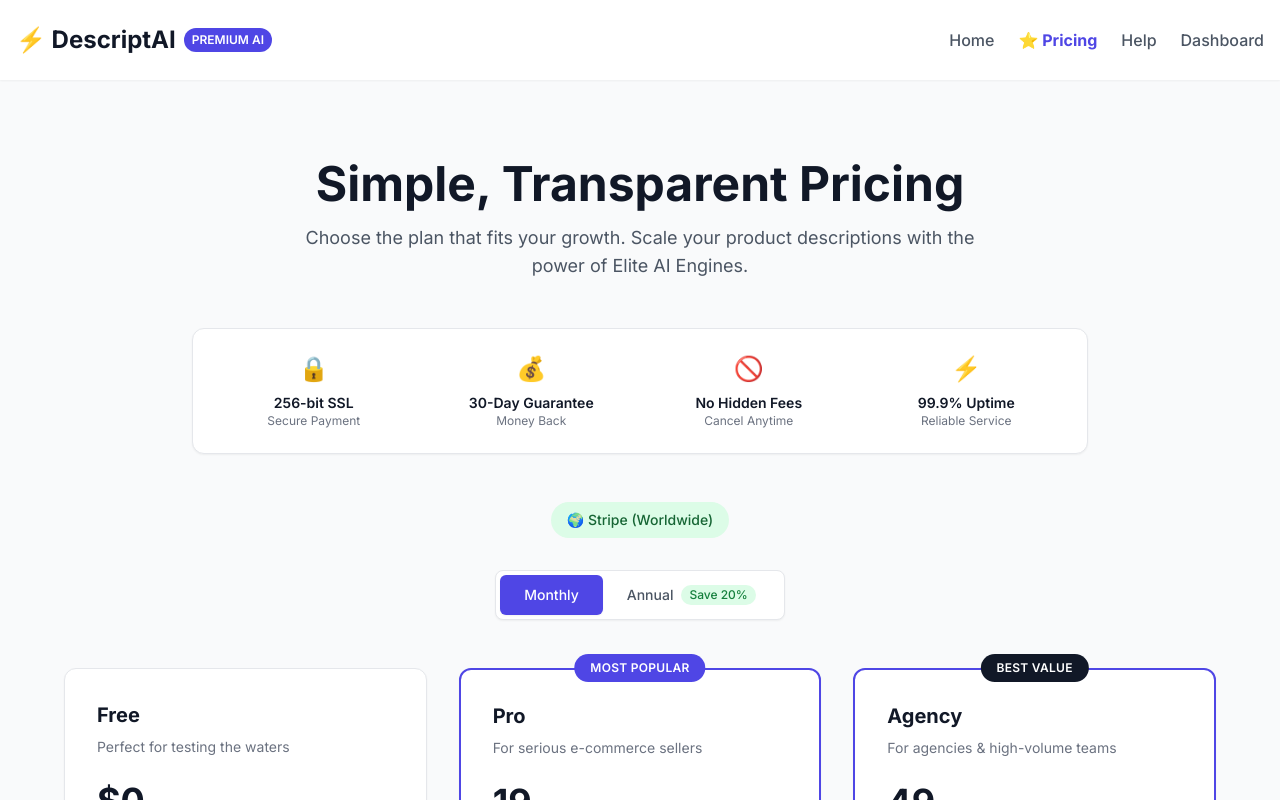
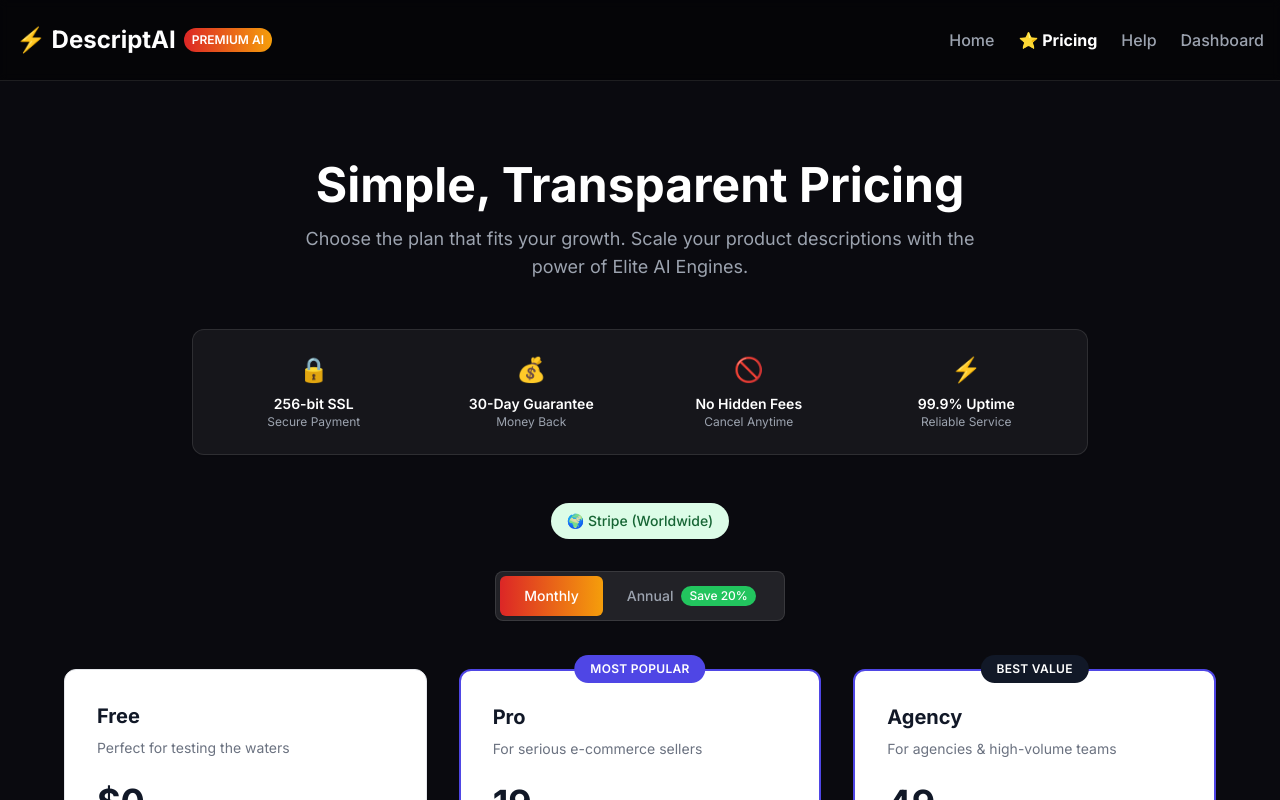
Before and after one commit to Veeresh-Math/DescriptAI, a Next.js app in the folder DescriptAI/: page /pricing in a window 1280 px wide. Shown: the top 800 px of the page. Built offline with nearby package versions, Linux system fonts and the light colour scheme; no server answers.

Commit message:
Update pricing page with dark theme matching main page

```diff
--- a/DescriptAI/app/pricing/page.tsx
+++ b/DescriptAI/app/pricing/page.tsx
@@ -216,29 +216,29 @@
     };
 
     return (
-        <div className="min-h-screen bg-gray-50">
+        <div className="min-h-screen bg-[#0a0a0f] text-white">
             {/* Header */}
-            <header className="container mx-auto px-4 py-6 bg-white shadow-sm sticky top-0 z-50">
+            <header className="container mx-auto px-4 py-6 bg-black/50 backdrop-blur-sm sticky top-0 z-50 border-b border-white/10">
                 <nav className="flex items-center justify-between">
                     <Link href="/" className="flex items-center space-x-2">
-                        <div className="text-2xl font-bold text-gray-900">
+                        <div className="text-2xl font-bold text-white">
                             ⚡ DescriptAI
                         </div>
-                        <span className="text-xs bg-indigo-600 text-white px-2 py-1 rounded-full font-semibold">
+                        <span className="text-xs bg-gradient-to-r from-red-600 to-amber-500 text-white px-2 py-1 rounded-full font-semibold">
                             PREMIUM AI
                         </span>
                     </Link>
                     <div className="hidden md:flex items-center space-x-6">
-                        <Link href="/" className="text-gray-600 hover:text-indigo-600 font-medium transition">
+                        <Link href="/" className="text-gray-400 hover:text-white font-medium transition">
                             Home
                         </Link>
-                        <Link href="/pricing" className="text-indigo-600 font-bold transition">
+                        <Link href="/pricing" className="text-white font-bold transition">
                             ⭐ Pricing
                         </Link>
-                        <Link href="/help" className="text-gray-600 hover:text-indigo-600 font-medium transition">
+                        <Link href="/help" className="text-gray-400 hover:text-white font-medium transition">
                             Help
                         </Link>
-                        <Link href="/generate" className="text-gray-600 hover:text-indigo-600 font-medium transition">
+                        <Link href="/generate" className="text-gray-400 hover:text-white font-medium transition">
                             Dashboard
                         </Link>
                     </div>
@@ -247,37 +247,37 @@
 
             <div className="container mx-auto px-4 py-20">
                 <div className="text-center mb-12">
-                    <h1 className="text-4xl md:text-5xl font-bold text-gray-900 mb-4">
+                    <h1 className="text-4xl md:text-5xl font-bold text-white mb-4">
                         Simple, Transparent Pricing
                     </h1>
-                    <p className="text-lg text-gray-600 max-w-2xl mx-auto">
+                    <p className="text-lg text-gray-400 max-w-2xl mx-auto">
                         Choose the plan that fits your growth. Scale your product descriptions with the power of Elite AI Engines.
                     </p>
                 </div>
 
                 {/* Trust Signals */}
                 <div className="max-w-4xl mx-auto mb-12">
-                    <div className="bg-white rounded-xl shadow-sm p-6 border border-gray-200">
+                    <div className="bg-white/5 rounded-xl shadow-sm p-6 border border-white/10">
                         <div className="grid grid-cols-2 md:grid-cols-4 gap-6 text-center">
                             <div className="flex flex-col items-center">
                                 <div className="text-2xl mb-2">🔒</div>
-                                <div className="text-sm font-semibold text-gray-900">256-bit SSL</div>
-                                <div className="text-xs text-gray-500">Secure Payment</div>
+                                <div className="text-sm font-semibold text-white">256-bit SSL</div>
+                                <div className="text-xs text-gray-400">Secure Payment</div>
                             </div>
                             <div className="flex flex-col items-center">
                                 <div className="text-2xl mb-2">💰</div>
-                                <div className="text-sm font-semibold text-gray-900">30-Day Guarantee</div>
-                                <div className="text-xs text-gray-500">Money Back</div>
+                                <div className="text-sm font-semibold text-white">30-Day Guarantee</div>
+                                <div className="text-xs text-gray-400">Money Back</div>
                             </div>
                             <div className="flex flex-col items-center">
                                 <div className="text-2xl mb-2">🚫</div>
-                                <div className="text-sm font-semibold text-gray-900">No Hidden Fees</div>
-                                <div className="text-xs text-gray-500">Cancel Anytime</div>
+                                <div className="text-sm font-semibold text-white">No Hidden Fees</div>
+                                <div className="text-xs text-gray-400">Cancel Anytime</div>
                             </div>
                             <div className="flex flex-col items-center">
                                 <div className="text-2xl mb-2">⚡</div>
-                                <div className="text-sm font-semibold text-gray-900">99.9% Uptime</div>
-                                <div className="text-xs text-gray-500">Reliable Service</div>
+                                <div className="text-sm font-semibold text-white">99.9% Uptime</div>
+                                <div className="text-xs text-gray-400">Reliable Service</div>
                             </div>
                         </div>
                     </div>
@@ -295,13 +295,13 @@
 
                 {/* Billing Toggle */}
                 <div className="flex justify-center mb-12">
-                    <div className="bg-white rounded-lg p-1 shadow-sm border border-gray-200 inline-flex items-center">
+                    <div className="bg-white/10 rounded-lg p-1 shadow-sm border border-white/10 inline-flex items-center">
                         <button
                             onClick={() => setIsAnnual(false)}
                             className={`px-6 py-2.5 rounded-md font-medium text-sm transition-all ${
                                 !isAnnual
-                                    ? "bg-indigo-600 text-white shadow-sm"
-                                    : "text-gray-600 hover:text-indigo-600"
+                                    ? "bg-gradient-to-r from-red-600 to-amber-500 text-white shadow-sm"
+                                    : "text-gray-400 hover:text-white"
                             }`}
                         >
                             Monthly
@@ -310,12 +310,12 @@
                             onClick={() => setIsAnnual(true)}
                             className={`px-6 py-2.5 rounded-md font-medium text-sm transition-all flex items-center gap-2 ${
                                 isAnnual
-                                    ? "bg-indigo-600 text-white shadow-sm"
-                                    : "text-gray-600 hover:text-indigo-600"
+                                    ? "bg-gradient-to-r from-red-600 to-amber-500 text-white shadow-sm"
+                                    : "text-gray-400 hover:text-white"
                             }`}
                         >
                             Annual
-                            <span className="bg-green-100 text-green-700 text-xs px-2 py-0.5 rounded-full font-medium">Save 20%</span>
+                            <span className="bg-green-500 text-white text-xs px-2 py-0.5 rounded-full font-medium">Save 20%</span>
                         </button>
                     </div>
                 </div>
@@ -396,13 +396,13 @@
 
                 {/* Money Back Guarantee Banner */}
                 <div className="max-w-4xl mx-auto mb-20">
-                    <div className="bg-white rounded-xl p-8 border border-gray-200 text-center">
+                    <div className="bg-white/5 rounded-xl p-8 border border-white/10 text-center">
                         <div className="text-3xl mb-3">💯</div>
-                        <h3 className="text-xl font-bold text-gray-900 mb-2">30-Day Money-Back Guarantee</h3>
-                        <p className="text-gray-600 mb-4">
+                        <h3 className="text-xl font-bold text-white mb-2">30-Day Money-Back Guarantee</h3>
+                        <p className="text-gray-400 mb-4">
                             Not satisfied? Get a full refund within 30 days. No questions asked.
                         </p>
-                        <Link href="/refund" className="text-indigo-600 hover:underline font-medium">
+                        <Link href="/refund" className="text-amber-400 hover:underline font-medium">
                             View Refund Policy →
                         </Link>
                     </div>
```
